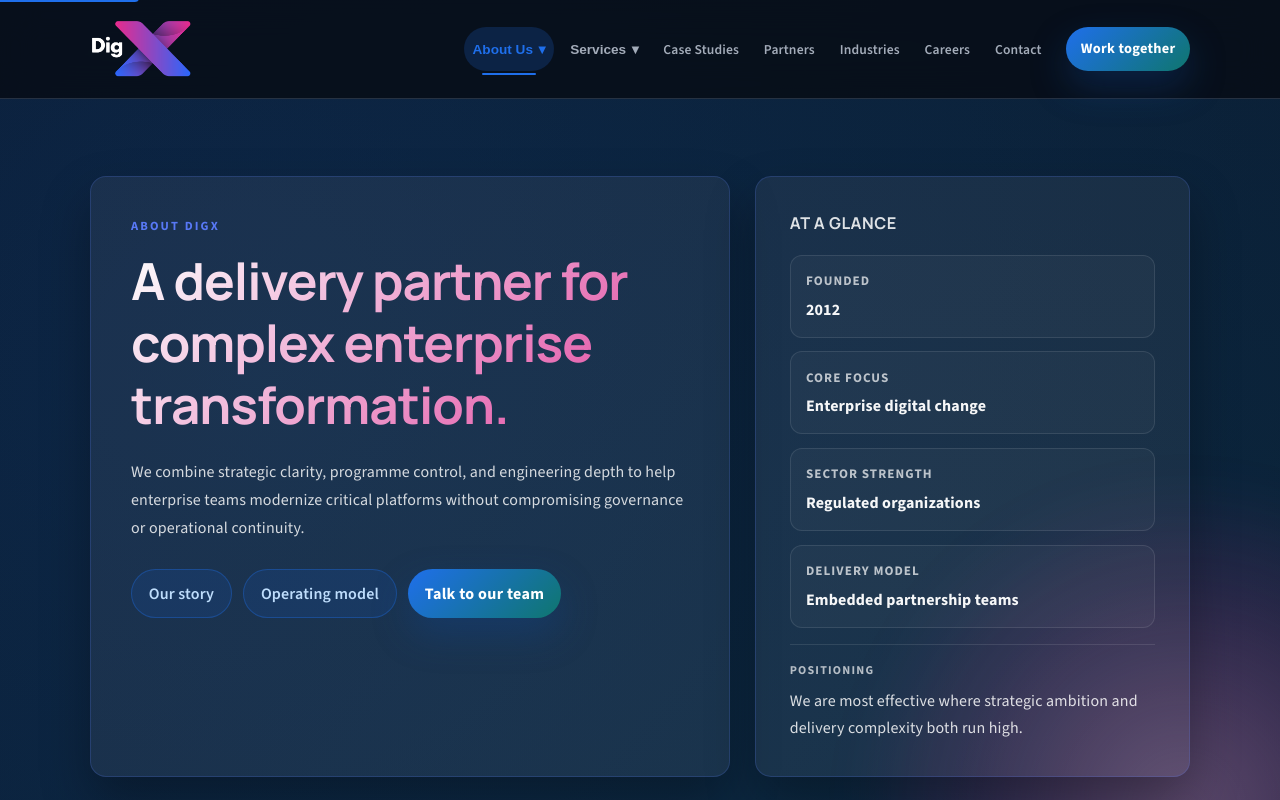
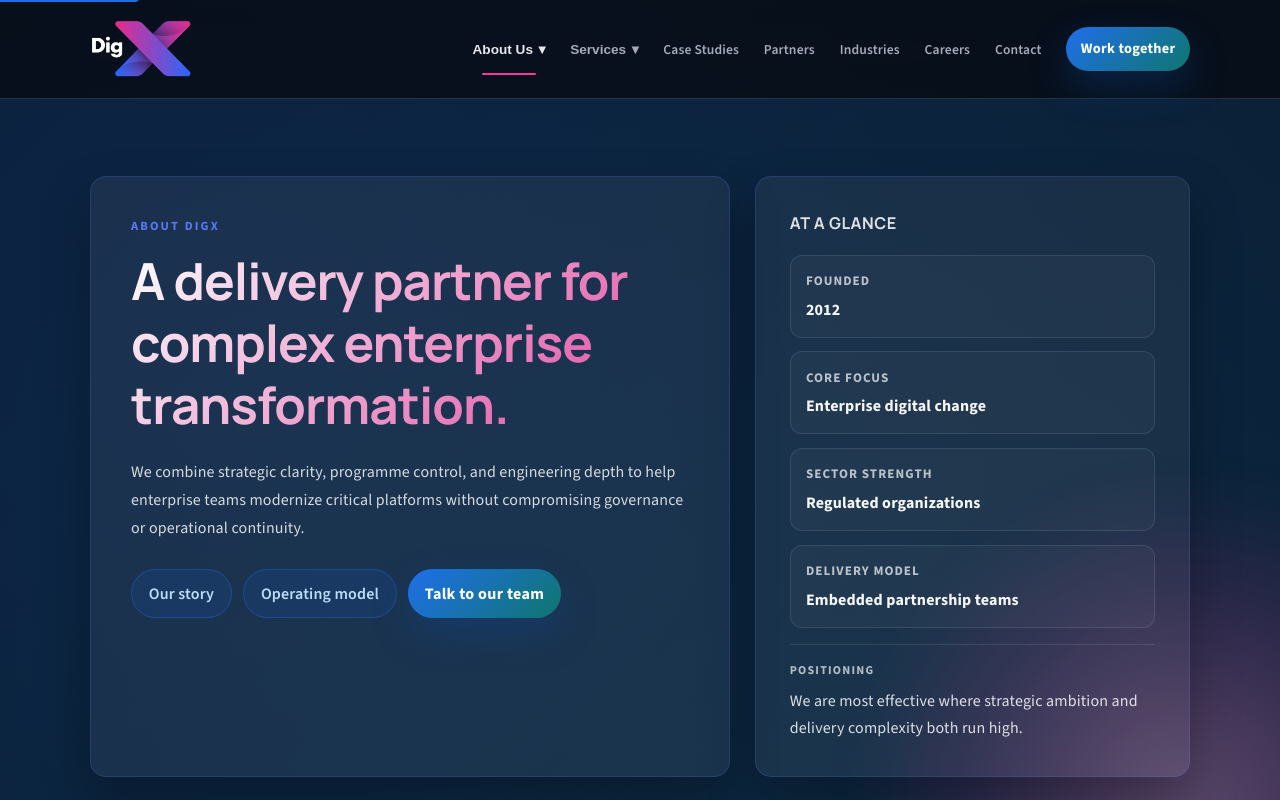
Before and after one commit to woza99/DigX-website, a Next.js app: page /about in a window 1280 px wide. Shown: the top 800 px of the page. Built offline with nearby package versions, Linux system fonts and the light colour scheme.

Commit message:
Switch nav dropdowns to hover and simplify active underline style

```diff
--- a/src/app/globals.css
+++ b/src/app/globals.css
@@ -223,7 +223,7 @@ ol li {
   font-size: 0.85rem;
   color: var(--muted);
   padding: 0.55rem 0.6rem;
-  border-radius: 999px;
+  border-radius: 0;
   transition: color var(--transition), background var(--transition);
   border: none;
   background: none;
@@ -271,19 +271,24 @@ ol li {
 .nav-dropdown__toggle:hover,
 .nav-dropdown__toggle:focus-visible {
   color: var(--text);
-  background: rgba(255, 255, 255, 0.06);
+  background: transparent;
 }
 
 .nav-link.active {
-  color: var(--brand);
-  background: rgba(31, 111, 235, 0.2);
+  color: var(--text);
+  background: transparent;
   font-weight: 700;
 }
 
 .nav-dropdown__toggle.active {
-  color: var(--brand);
-  background: rgba(31, 111, 235, 0.2);
+  color: var(--text);
+  background: transparent;
   font-weight: 700;
+}
+
+.nav-link.active::after,
+.nav-dropdown__toggle.active::after {
+  background: rgba(255, 60, 166, 0.96);
 }
 
 .nav-dropdown {
--- a/src/components/SiteHeader.tsx
+++ b/src/components/SiteHeader.tsx
@@ -65,6 +65,18 @@ export default function SiteHeader() {
     setServicesOpen(false);
   };
 
+  const toggleAboutMenu = () => {
+    if (mobileOpen) {
+      setAboutOpen((prev) => !prev);
+    }
+  };
+
+  const toggleServicesMenu = () => {
+    if (mobileOpen) {
+      setServicesOpen((prev) => !prev);
+    }
+  };
+
   return (
     <>
       <a href="#main-content" className="skip-link">Skip to content</a>
@@ -89,12 +101,16 @@ export default function SiteHeader() {
 
           <nav className={`nav${mobileOpen ? " open" : ""}`} id="primaryNav" aria-label="Primary">
             <ul className="nav-list">
-              <li className={`nav-item nav-dropdown${aboutOpen ? " open" : ""}`}>
+              <li
+                className={`nav-item nav-dropdown${aboutOpen ? " open" : ""}`}
+                onMouseEnter={() => !mobileOpen && setAboutOpen(true)}
+                onMouseLeave={() => !mobileOpen && setAboutOpen(false)}
+              >
                 <button
                   className={`nav-dropdown__toggle${isAboutActive ? " active" : ""}`}
                   aria-haspopup="true"
                   aria-expanded={aboutOpen ? "true" : "false"}
-                  onClick={() => setAboutOpen((prev) => !prev)}
+                  onClick={toggleAboutMenu}
                   type="button"
                 >
                   About Us
@@ -111,12 +127,16 @@ export default function SiteHeader() {
                   ))}
                 </ul>
               </li>
-              <li className={`nav-item nav-dropdown${servicesOpen ? " open" : ""}`}>
+              <li
+                className={`nav-item nav-dropdown${servicesOpen ? " open" : ""}`}
+                onMouseEnter={() => !mobileOpen && setServicesOpen(true)}
+                onMouseLeave={() => !mobileOpen && setServicesOpen(false)}
+              >
                 <button
                   className={`nav-dropdown__toggle${isServicesActive ? " active" : ""}`}
                   aria-haspopup="true"
                   aria-expanded={servicesOpen ? "true" : "false"}
-                  onClick={() => setServicesOpen((prev) => !prev)}
+                  onClick={toggleServicesMenu}
                   type="button"
                 >
                   Services
```
